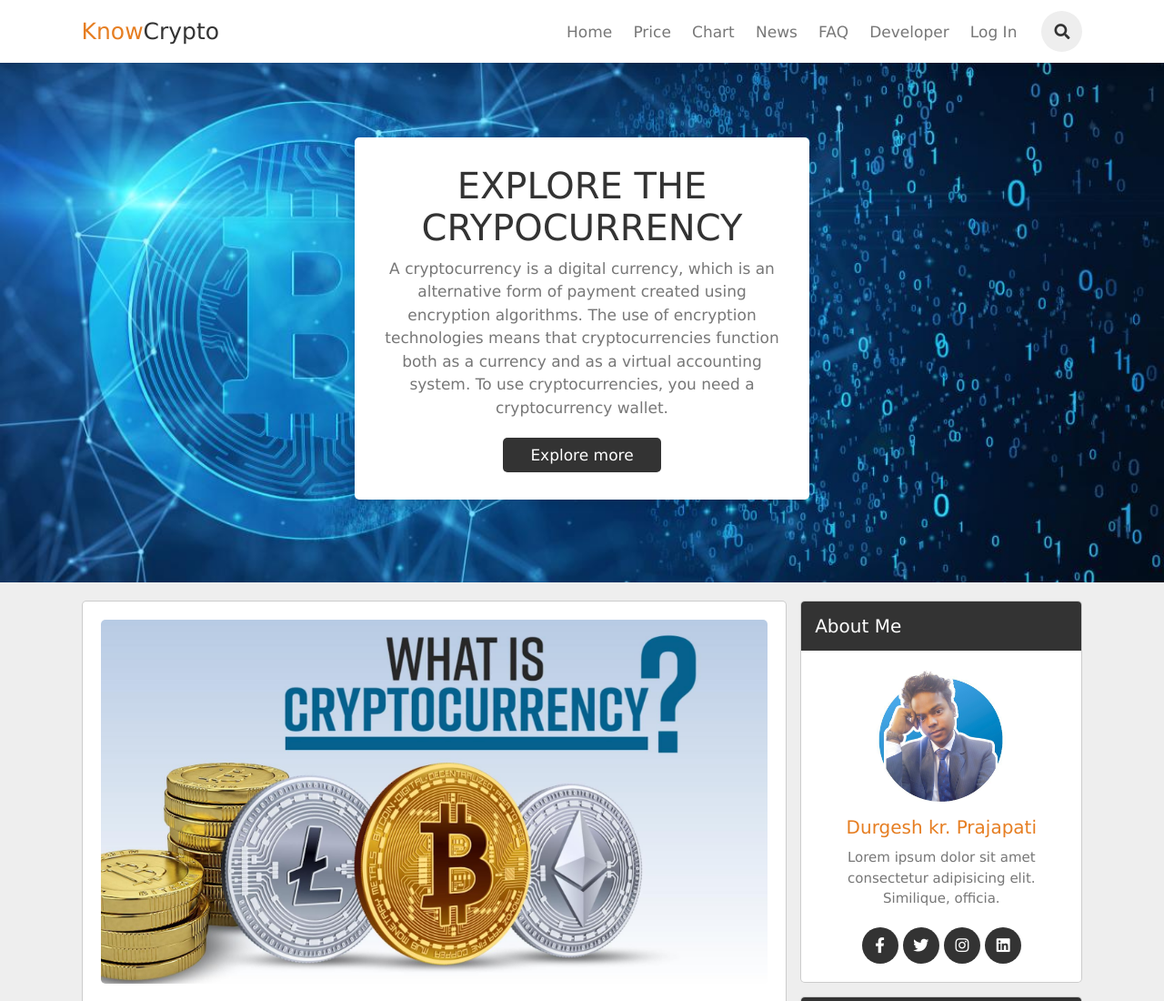
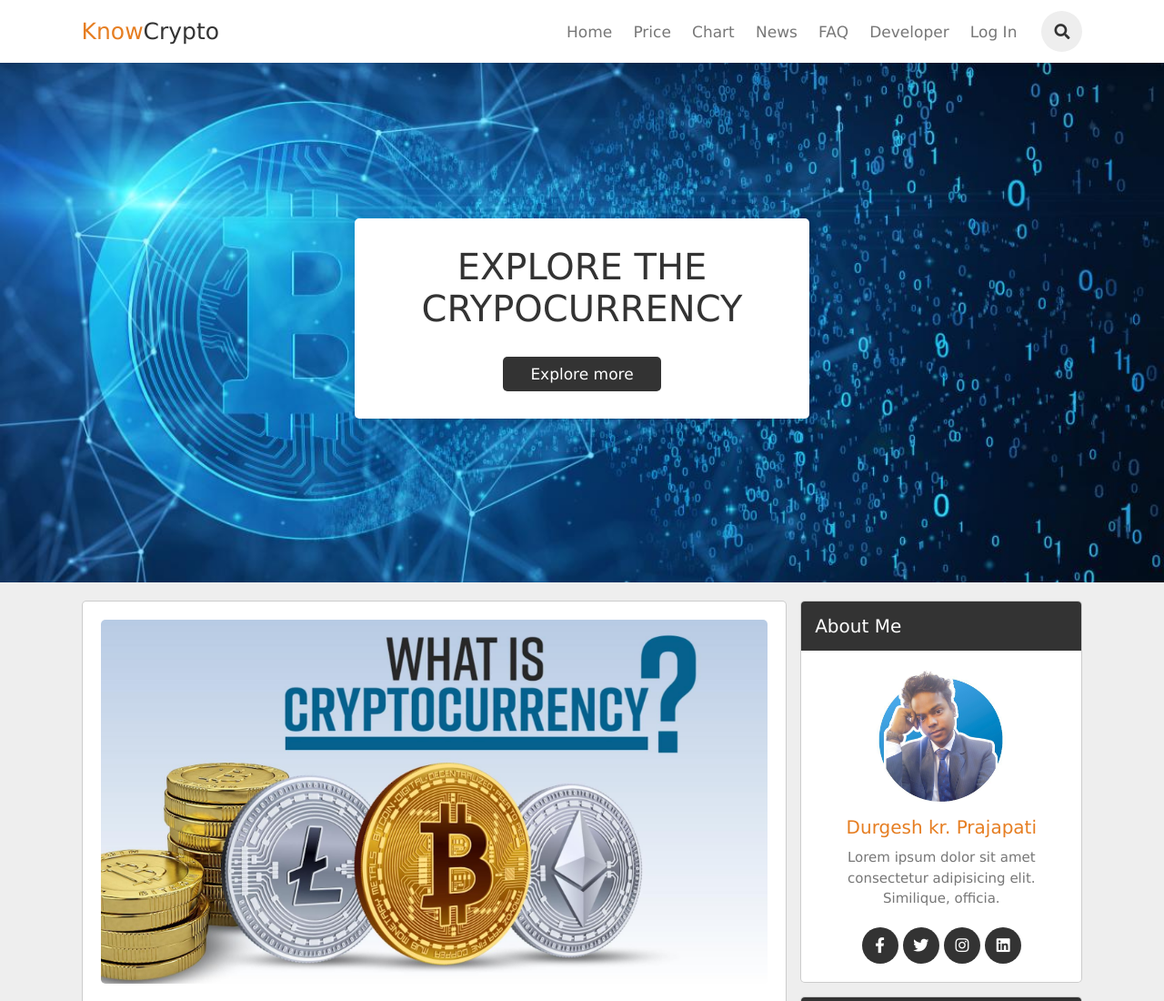
Before and after one commit to Durgesh4993/KnowCrypto-2.0.github.io, a plain HTML site: page about-crypto/index.html in a window 1280 px wide. Shown: the top 1100 px of the page at 91% size. Drawn offline with Linux system fonts and the light colour scheme.

Commit message:
Update index.html

```diff
--- a/about-crypto/index.html
+++ b/about-crypto/index.html
@@ -52,7 +52,7 @@
 
     <div class="content">
         <h3>Explore the CrypoCurrency</h3>
-        <p>A cryptocurrency is a digital currency, which is an alternative form of payment created using encryption algorithms. The use of encryption technologies means that cryptocurrencies function both as a currency and as a virtual accounting system. To use cryptocurrencies, you need a cryptocurrency wallet.</p>
+        <p></p>
         <a href="#" class="btn">Explore more</a>
     </div>
 
```
